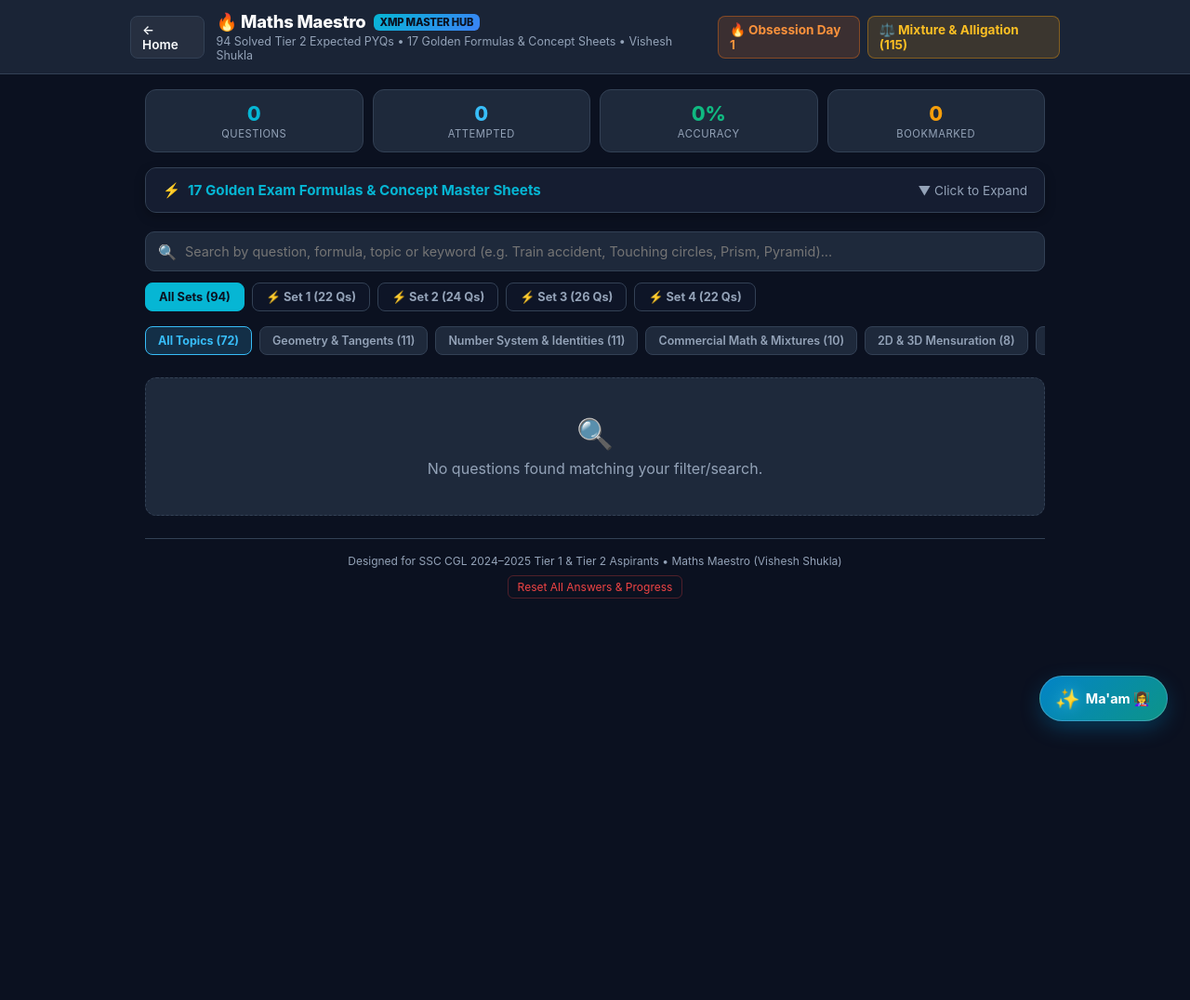
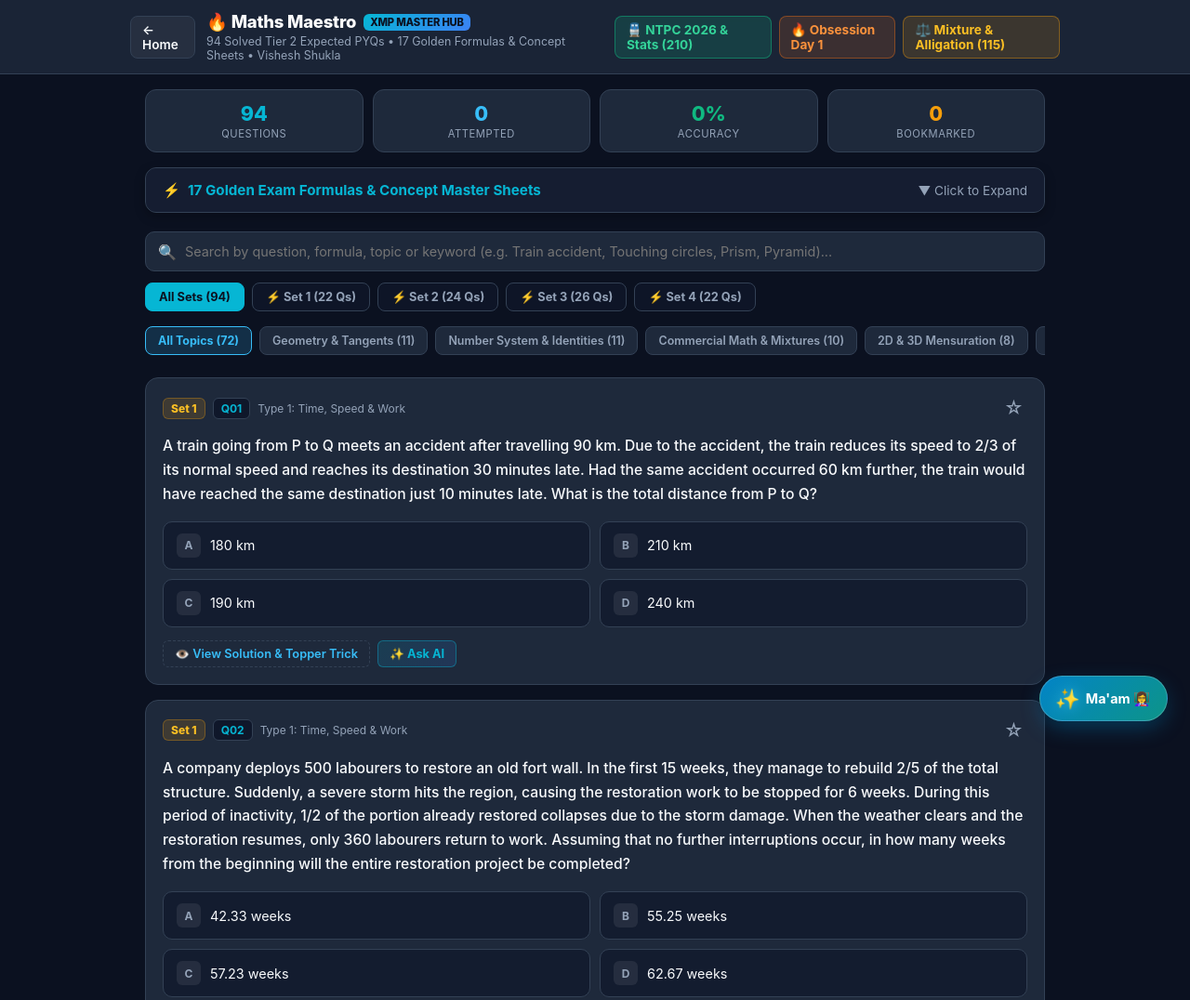
Before and after one commit to ankit668/ssc-cgl-prep, a plain HTML site: page xmp.html in a window 1280 px wide. Shown: the top 1076 px of the page at 93% size. Before the commit the page ends 800 px from the top, so only its background shows below. Drawn offline with Linux system fonts and the light colour scheme.

Commit message:
fix: resolve xmp.html data loading bug and add ntpc26_hub to navigation (v47)

```diff
--- a/sw.js
+++ b/sw.js
@@ -1,4 +1,4 @@
-const CACHE_NAME = 'ssc-prep-tier2-v46';
+const CACHE_NAME = 'ssc-prep-tier2-v47';
 const urlsToCache = [
   './ntpc26_hub.html',
   './ntpc26_data.js',
--- a/xmp.html
+++ b/xmp.html
@@ -667,6 +667,9 @@
                 </div>
             </div>
             <div style="display:flex; gap:8px;">
+                <a href="ntpc26_hub.html" class="back-btn" style="background:rgba(16,185,129,0.18); border-color:rgba(16,185,129,0.5); color:#34D399; font-weight:700;" title="RRB NTPC 2026 & Maestro Statistics (210 MCQs)">
+                    🚆 NTPC 2026 & Stats (210)
+                </a>
                 <a href="maths_obsession_d1.html" class="back-btn" style="background:rgba(249,115,22,0.15); border-color:rgba(249,115,22,0.4); color:#FB923C; font-weight:700;" title="Maths Obsession Day 1">
                     🔥 Obsession Day 1
                 </a>
@@ -789,8 +792,9 @@
             let currentTopic = "all";
             let searchQuery = "";
 
-            const rawQuestions = (Array.isArray(window.XMP_DATA) ? window.XMP_DATA : (window.XMP_DATA && window.XMP_DATA.questions)) || window.XMP_QUESTIONS || [];
-            const rawFormulas = (window.XMP_DATA && window.XMP_DATA.formulas) || window.XMP_FORMULAS || [];
+            const xmpRoot = window.XMP_MASTER_DATA || window.XMP_DATA || {};
+            const rawQuestions = (Array.isArray(xmpRoot) ? xmpRoot : xmpRoot.questions) || window.XMP_QUESTIONS || [];
+            const rawFormulas = xmpRoot.formulas || window.XMP_FORMULAS || [];
 
             // DOM Elements
             const formulaToggle = document.getElementById("formula-toggle");
```
Also changed, not shown: index.html (+5 -1 lines).
